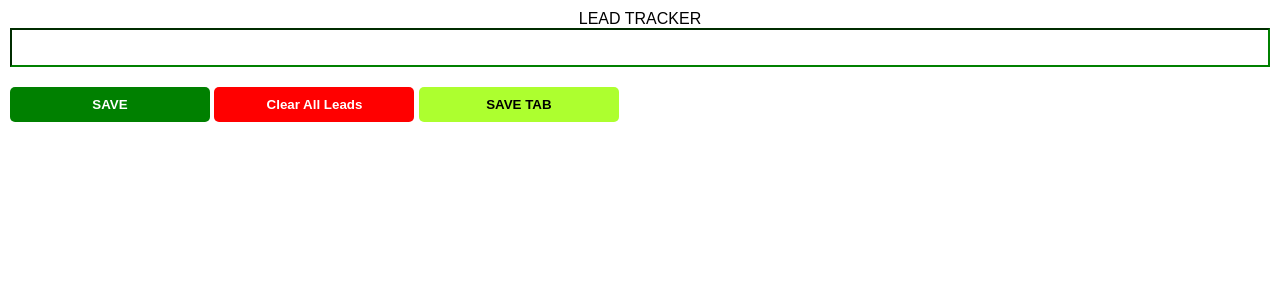
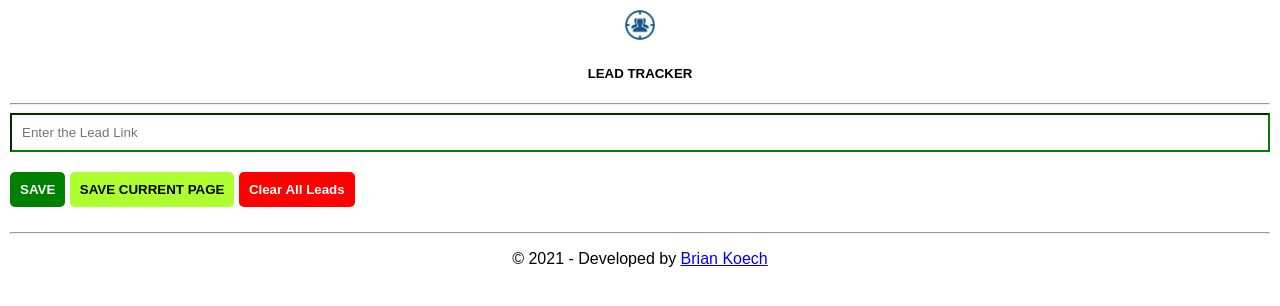
Before and after one commit to JuniaKE/Lead-Tracker, a browser extension: page index.html in a window 1280 px wide. Drawn offline with Linux system fonts and the light colour scheme.

Commit message:
Performance and UI Fixes

```diff
--- a/assets/css/style.css
+++ b/assets/css/style.css
@@ -2,7 +2,7 @@ body {
     font-family: Arial, Helvetica, sans-serif;
     margin: 0;
     padding: 10px;
-    min-width: 400px;
+    min-width: 600px;
     border-color: royalblue;
     border-radius: 15px;
     -webkit-border-radius: 15px;
@@ -24,12 +24,10 @@ body {
 
 .btn {
     border: none;
-    padding-top: 10px;
-    padding-bottom: 10px;
+    padding: 10px;
     color: black;
     font-weight: bold;
     margin-bottom: 5px;
-    width: 200px;
     border-radius: 5px;
     -webkit-border-radius: 5px;
     -moz-border-radius: 5px;
--- a/assets/js/app.js
+++ b/assets/js/app.js
@@ -6,9 +6,7 @@ let leadCount = document.getElementById("lead-count");
 let errorEl = document.getElementById("error");
 let clearLeadsBtn = document.getElementById("clear-leads");
 let saveTabBtn = document.getElementById("save-tab");
-// const tabs = [
-//     { url: "https://linkedin.com/in/juniakeofficial" }
-// ];
+
 saveButton.addEventListener("click", () => {
     const lead = inputEl.value;
     if (lead.length === 0) {
--- a/index.html
+++ b/index.html
@@ -10,21 +10,30 @@
 </head>
 
 <body>
-    <center>LEAD TRACKER</center>
-    <input type="text" name="input-el" id="input-el" class="form-control">
+    <center>
+        <img src="/assets/img/icon.png" alt="" height="30px"> <br>
+        <h5>LEAD TRACKER</h5>
+        <hr>
+    </center>
+    <input type="text" name="input-el" id="input-el" class="form-control" placeholder="Enter the Lead Link">
     <p class="error" id="error"></p>
     <div>
         <button class="btn btn-primary" id="save-button">SAVE</button>
+        <button class="btn btn-success" id="save-tab">SAVE CURRENT PAGE</button>
         <button class="btn btn-danger" id="clear-leads">Clear All Leads</button>
-        <button class="btn btn-success" id="save-tab">SAVE TAB</button>
     </div>
 
     <div class="list">
         <h3 class="title" id="lead-count"></h3>
         <ul class="list" id="lead"></ul>
     </div>
-
     <p id="alert"></p>
+    <div>
+        <hr>
+        <center>
+            <p>&copy; 2021 - Developed by <a href="https://www.facebook.com/EngKoechBrian" target="_blank">Brian Koech</a></p>
+        </center>
+    </div>
     <script src="assets/js/app.js"></script>
 </body>
 
```
Also changed, not shown: manifest.json, 1 other file.
